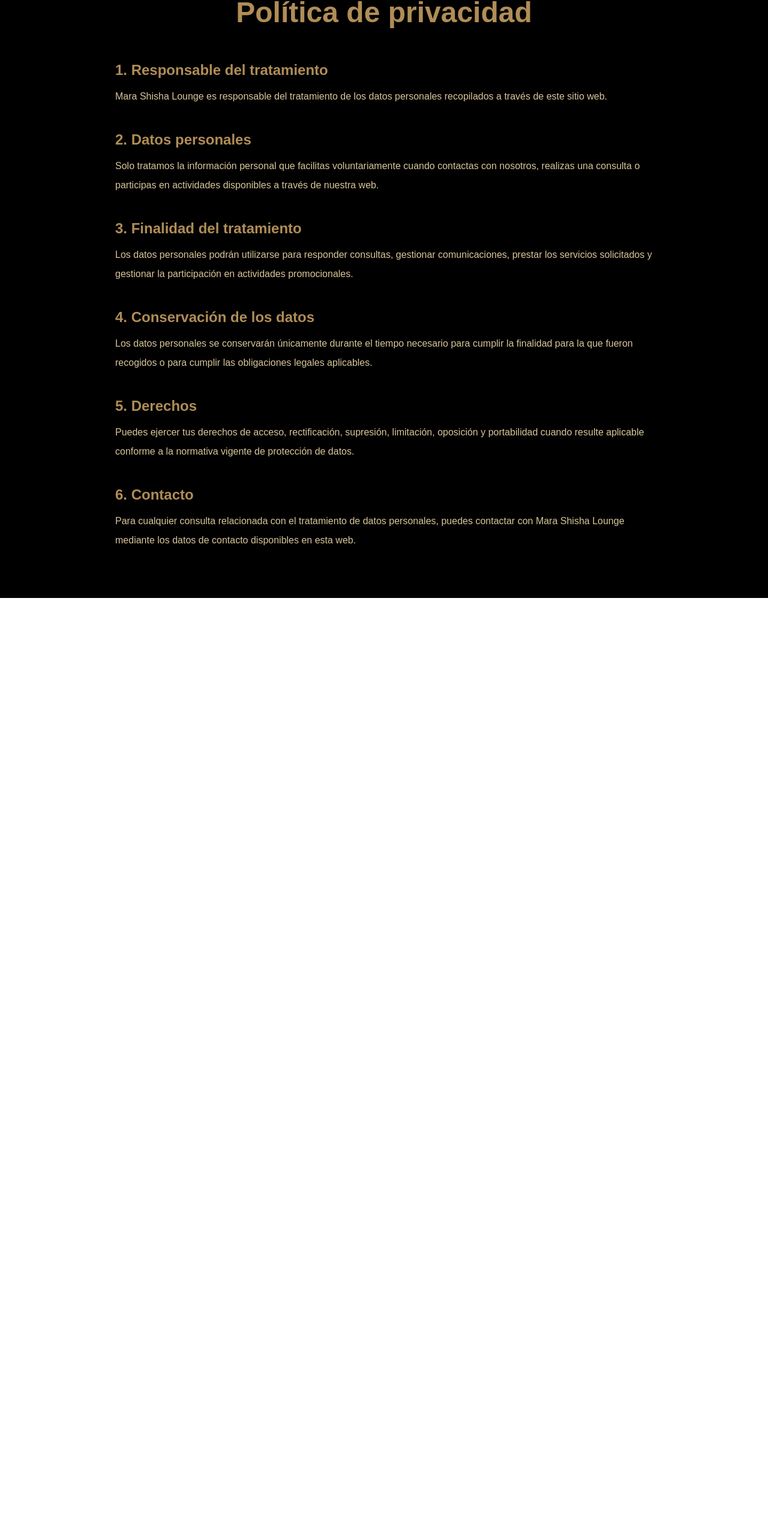
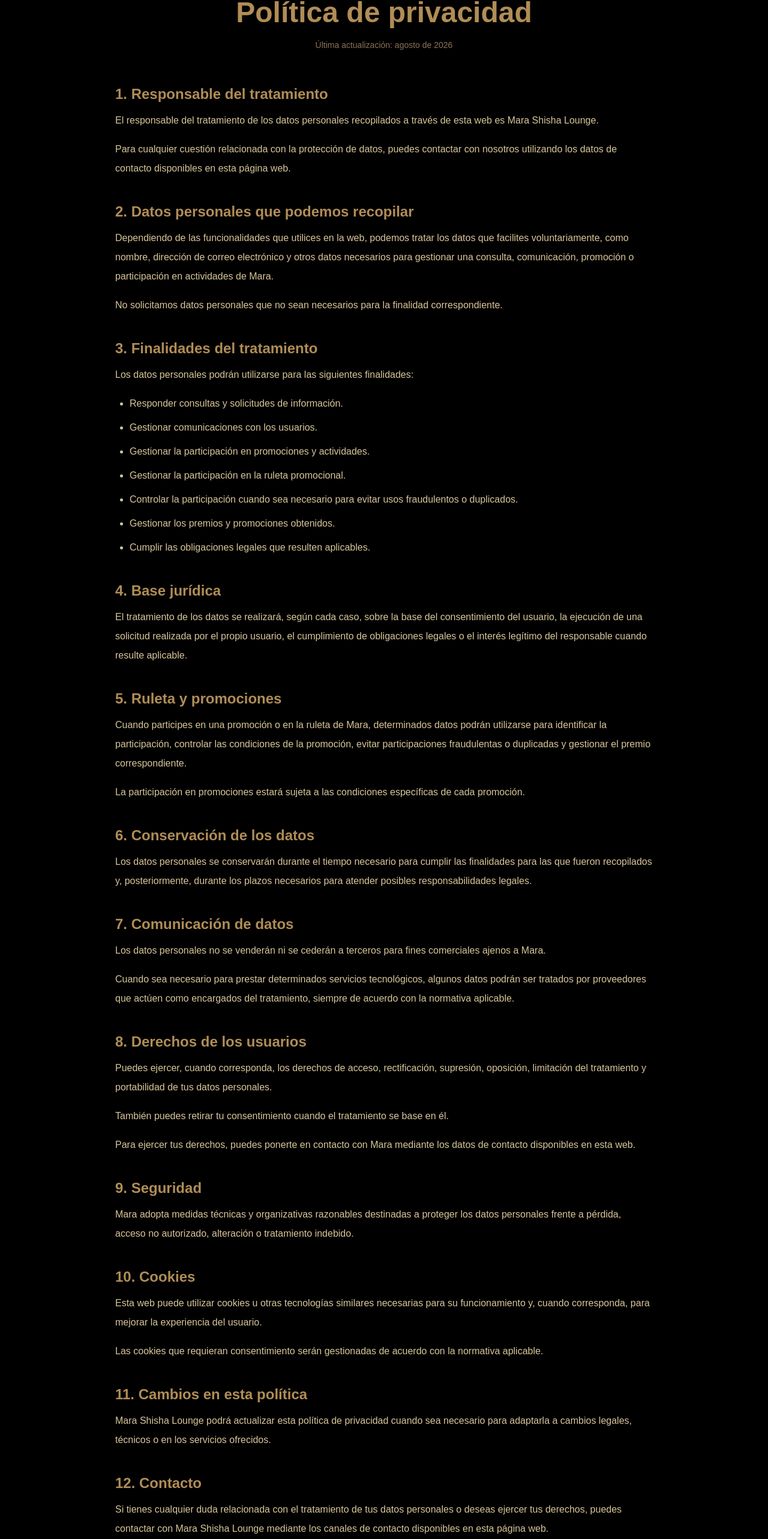
Before and after one commit to marashishalounge/mara-shisha-v2, a Next.js app: page /privacidad in a window 1280 px wide. Shown: the part 181-2747 px from the top of the page at 60% size. Before the commit the page ends 1178 px from the top, so only its background shows below. Built offline with nearby package versions, Linux system fonts and the light colour scheme.

Commit message:
Mejora política de privacidad

```diff
--- a/app/privacidad/page.tsx
+++ b/app/privacidad/page.tsx
@@ -27,6 +27,10 @@
           >
             Política de privacidad
           </h1>
+
+          <p className="mt-5 text-sm text-[#8b7355]">
+            Última actualización: agosto de 2026
+          </p>
         </div>
 
         <div className="space-y-10 leading-8">
@@ -37,75 +41,209 @@
             </h2>
 
             <p>
-              Mara Shisha Lounge es responsable del tratamiento de los
-              datos personales recopilados a través de este sitio web.
+              El responsable del tratamiento de los datos personales
+              recopilados a través de esta web es Mara Shisha Lounge.
+            </p>
+
+            <p className="mt-4">
+              Para cualquier cuestión relacionada con la protección de
+              datos, puedes contactar con nosotros utilizando los datos
+              de contacto disponibles en esta página web.
             </p>
           </section>
 
           <section>
             <h2 className="text-2xl font-bold mb-3 text-[#B08D57]">
-              2. Datos personales
+              2. Datos personales que podemos recopilar
             </h2>
 
             <p>
-              Solo tratamos la información personal que facilitas
-              voluntariamente cuando contactas con nosotros, realizas una
-              consulta o participas en actividades disponibles a través
-              de nuestra web.
+              Dependiendo de las funcionalidades que utilices en la web,
+              podemos tratar los datos que facilites voluntariamente,
+              como nombre, dirección de correo electrónico y otros datos
+              necesarios para gestionar una consulta, comunicación,
+              promoción o participación en actividades de Mara.
+            </p>
+
+            <p className="mt-4">
+              No solicitamos datos personales que no sean necesarios para
+              la finalidad correspondiente.
             </p>
           </section>
 
           <section>
             <h2 className="text-2xl font-bold mb-3 text-[#B08D57]">
-              3. Finalidad del tratamiento
+              3. Finalidades del tratamiento
             </h2>
 
             <p>
-              Los datos personales podrán utilizarse para responder
-              consultas, gestionar comunicaciones, prestar los servicios
-              solicitados y gestionar la participación en actividades
-              promocionales.
+              Los datos personales podrán utilizarse para las siguientes
+              finalidades:
+            </p>
+
+            <ul className="mt-4 list-disc pl-6 space-y-2">
+              <li>Responder consultas y solicitudes de información.</li>
+              <li>Gestionar comunicaciones con los usuarios.</li>
+              <li>Gestionar la participación en promociones y actividades.</li>
+              <li>Gestionar la participación en la ruleta promocional.</li>
+              <li>Controlar la participación cuando sea necesario para evitar usos fraudulentos o duplicados.</li>
+              <li>Gestionar los premios y promociones obtenidos.</li>
+              <li>Cumplir las obligaciones legales que resulten aplicables.</li>
+            </ul>
+          </section>
+
+          <section>
+            <h2 className="text-2xl font-bold mb-3 text-[#B08D57]">
+              4. Base jurídica
+            </h2>
+
+            <p>
+              El tratamiento de los datos se realizará, según cada caso,
+              sobre la base del consentimiento del usuario, la ejecución
+              de una solicitud realizada por el propio usuario, el
+              cumplimiento de obligaciones legales o el interés legítimo
+              del responsable cuando resulte aplicable.
             </p>
           </section>
 
           <section>
             <h2 className="text-2xl font-bold mb-3 text-[#B08D57]">
-              4. Conservación de los datos
+              5. Ruleta y promociones
             </h2>
 
             <p>
-              Los datos personales se conservarán únicamente durante el
-              tiempo necesario para cumplir la finalidad para la que fueron
-              recogidos o para cumplir las obligaciones legales aplicables.
+              Cuando participes en una promoción o en la ruleta de Mara,
+              determinados datos podrán utilizarse para identificar la
+              participación, controlar las condiciones de la promoción,
+              evitar participaciones fraudulentas o duplicadas y
+              gestionar el premio correspondiente.
+            </p>
+
+            <p className="mt-4">
+              La participación en promociones estará sujeta a las
+              condiciones específicas de cada promoción.
             </p>
           </section>
 
           <section>
             <h2 className="text-2xl font-bold mb-3 text-[#B08D57]">
-              5. Derechos
+              6. Conservación de los datos
             </h2>
 
             <p>
-              Puedes ejercer tus derechos de acceso, rectificación,
-              supresión, limitación, oposición y portabilidad cuando resulte
-              aplicable conforme a la normativa vigente de protección de
-              datos.
+              Los datos personales se conservarán durante el tiempo
+              necesario para cumplir las finalidades para las que fueron
+              recopilados y, posteriormente, durante los plazos
+              necesarios para atender posibles responsabilidades legales.
             </p>
           </section>
 
           <section>
             <h2 className="text-2xl font-bold mb-3 text-[#B08D57]">
-              6. Contacto
+              7. Comunicación de datos
             </h2>
 
             <p>
-              Para cualquier consulta relacionada con el tratamiento de
-              datos personales, puedes contactar con Mara Shisha Lounge
-              mediante los datos de contacto disponibles en esta web.
+              Los datos personales no se venderán ni se cederán a terceros
+              para fines comerciales ajenos a Mara.
+            </p>
+
+            <p className="mt-4">
+              Cuando sea necesario para prestar determinados servicios
+              tecnológicos, algunos datos podrán ser tratados por
+              proveedores que actúen como encargados del tratamiento,
+              siempre de acuerdo con la normativa aplicable.
+            </p>
+          </section>
+
+          <section>
+            <h2 className="text-2xl font-bold mb-3 text-[#B08D57]">
+              8. Derechos de los usuarios
+            </h2>
+
+            <p>
+              Puedes ejercer, cuando corresponda, los derechos de acceso,
+              rectificación, supresión, oposición, limitación del
+              tratamiento y portabilidad de tus datos personales.
+            </p>
+
+            <p className="mt-4">
+              También puedes retirar tu consentimiento cuando el
+              tratamiento se base en él.
+            </p>
+
+            <p className="mt-4">
+              Para ejercer tus derechos, puedes ponerte en contacto con
+              Mara mediante los datos de contacto disponibles en esta web.
+            </p>
+          </section>
+
+          <section>
+            <h2 className="text-2xl font-bold mb-3 text-[#B08D57]">
+              9. Seguridad
+            </h2>
+
+            <p>
+              Mara adopta medidas técnicas y organizativas razonables
+              destinadas a proteger los datos personales frente a pérdida,
+              acceso no autorizado, alteración o tratamiento indebido.
+            </p>
+          </section>
+
+          <section>
+            <h2 className="text-2xl font-bold mb-3 text-[#B08D57]">
+              10. Cookies
+            </h2>
+
+            <p>
+              Esta web puede utilizar cookies u otras tecnologías similares
+              necesarias para su funcionamiento y, cuando corresponda,
+              para mejorar la experiencia del usuario.
+            </p>
+
+            <p className="mt-4">
+              Las cookies que requieran consentimiento serán gestionadas de
+              acuerdo con la normativa aplicable.
+            </p>
+          </section>
+
+          <section>
+            <h2 className="text-2xl font-bold mb-3 text-[#B08D57]">
+              11. Cambios en esta política
+            </h2>
+
+            <p>
+              Mara Shisha Lounge podrá actualizar esta política de
+              privacidad cuando sea necesario para adaptarla a cambios
+              legales, técnicos o en los servicios ofrecidos.
+            </p>
+          </section>
+
+          <section>
+            <h2 className="text-2xl font-bold mb-3 text-[#B08D57]">
+              12. Contacto
+            </h2>
+
+            <p>
+              Si tienes cualquier duda relacionada con el tratamiento de
+              tus datos personales o deseas ejercer tus derechos, puedes
+              contactar con Mara Shisha Lounge mediante los canales de
+              contacto disponibles en esta página web.
             </p>
           </section>
 
         </div>
+
+        <div className="mt-16 pt-8 border-t border-[#B08D57]/20 text-center">
+          <Link
+            href="/"
+            className="text-sm transition hover:text-white"
+            style={{ color: "#B08D57" }}
+          >
+            ← Volver a Mara Shisha Lounge
+          </Link>
+        </div>
+
       </div>
     </main>
   );
```
